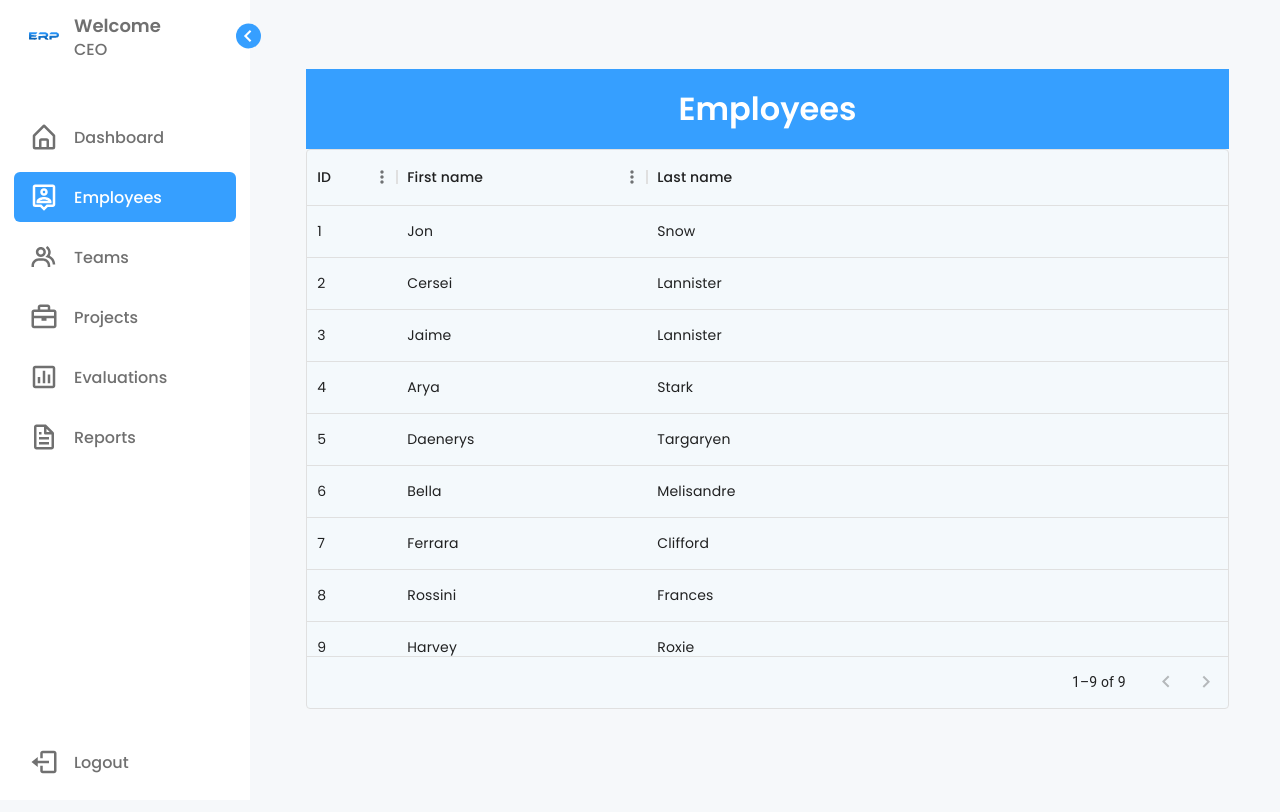
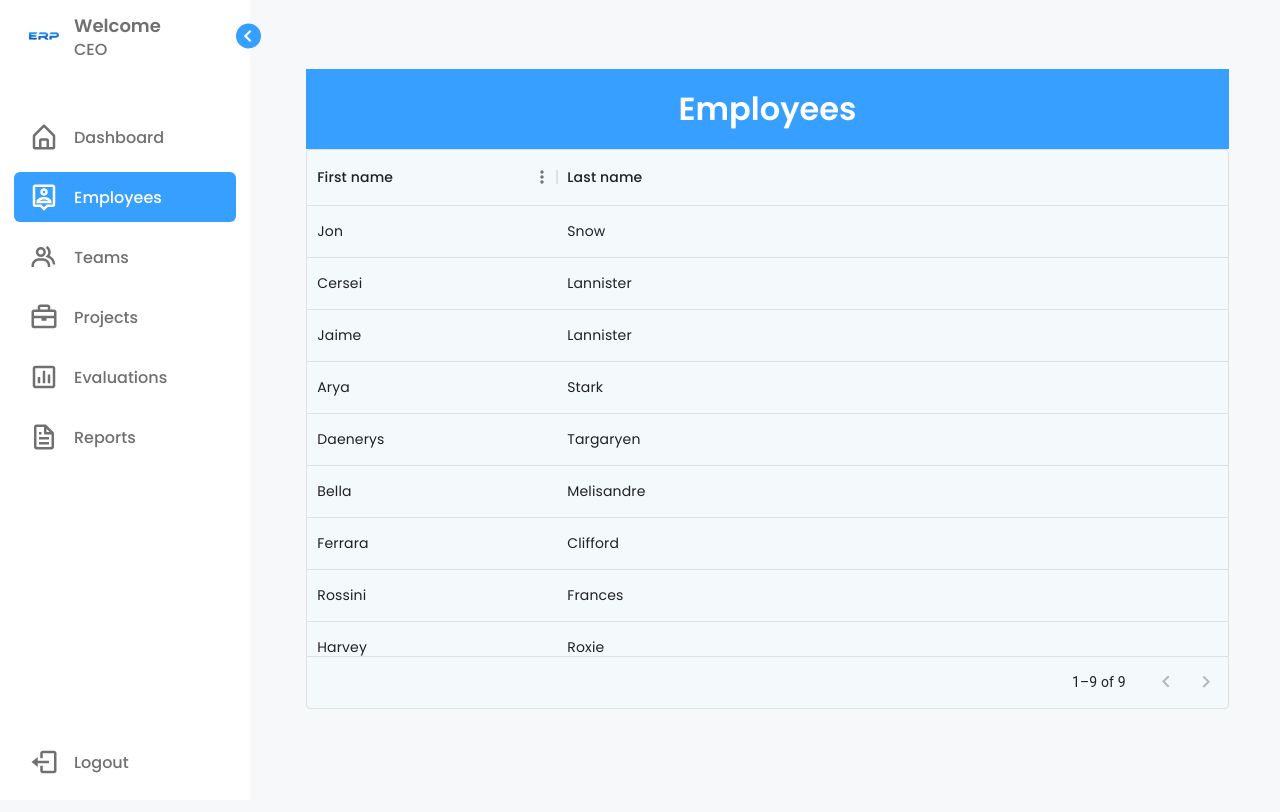
Before and after one commit to JanaTartousy/Advanced-Project, a React (Create React App) app: page /employees in a window 1280 px wide. Shown: the top 812 px of the page. Built offline with nearby package versions, Linux system fonts and the light colour scheme.

Commit message:
editing id

```diff
--- a/src/components/employeeRow/employeeRow.js
+++ b/src/components/employeeRow/employeeRow.js
@@ -70,7 +70,7 @@ export default function DataGridDemo() {
   return (
     <DataGrid
       rows={rows}
-      columns={columns}
+      columns={columns.filter((column) => column.field !== "id")}
       initialState={{
         pagination: {
           paginationModel: {
```
